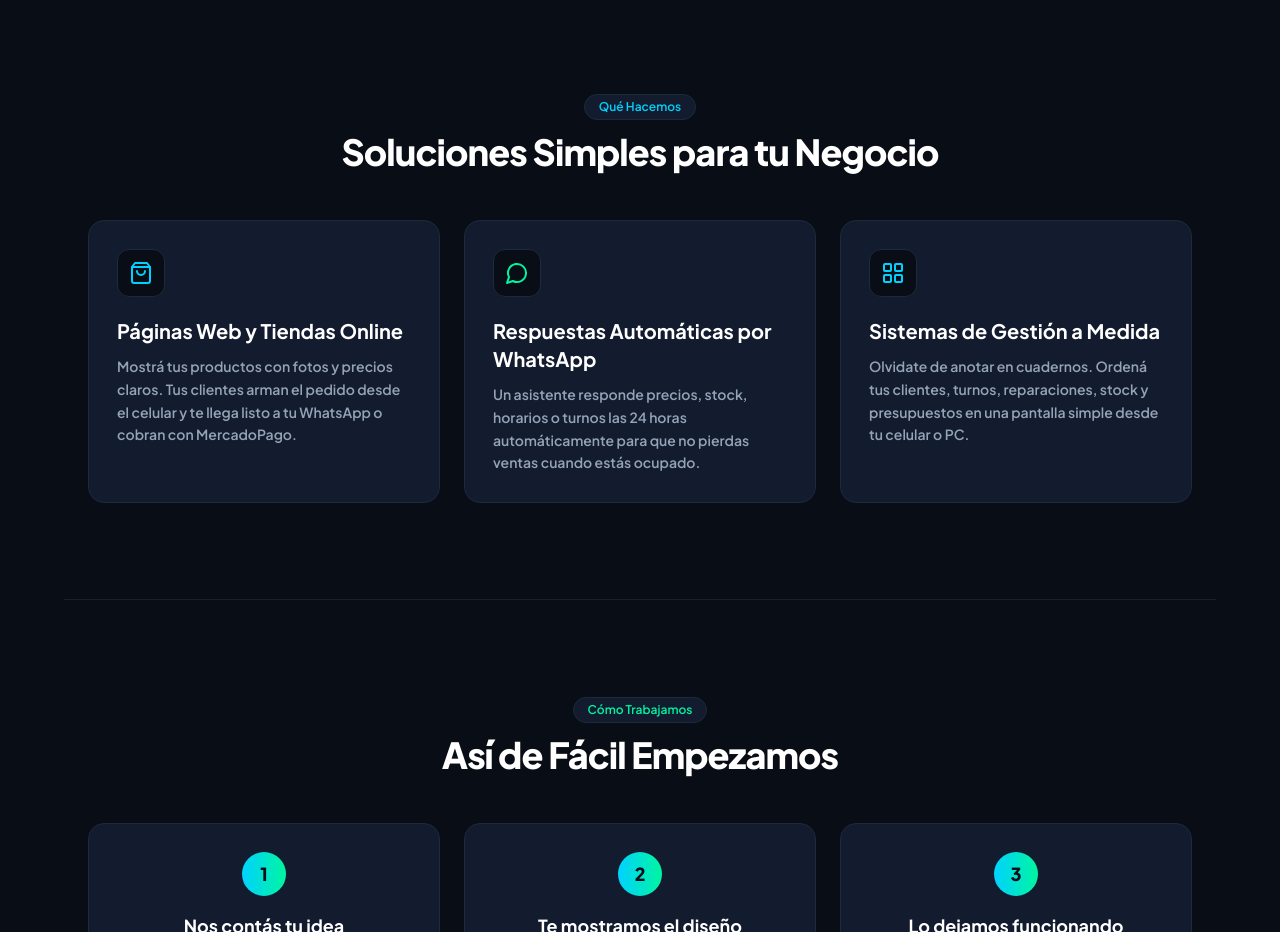
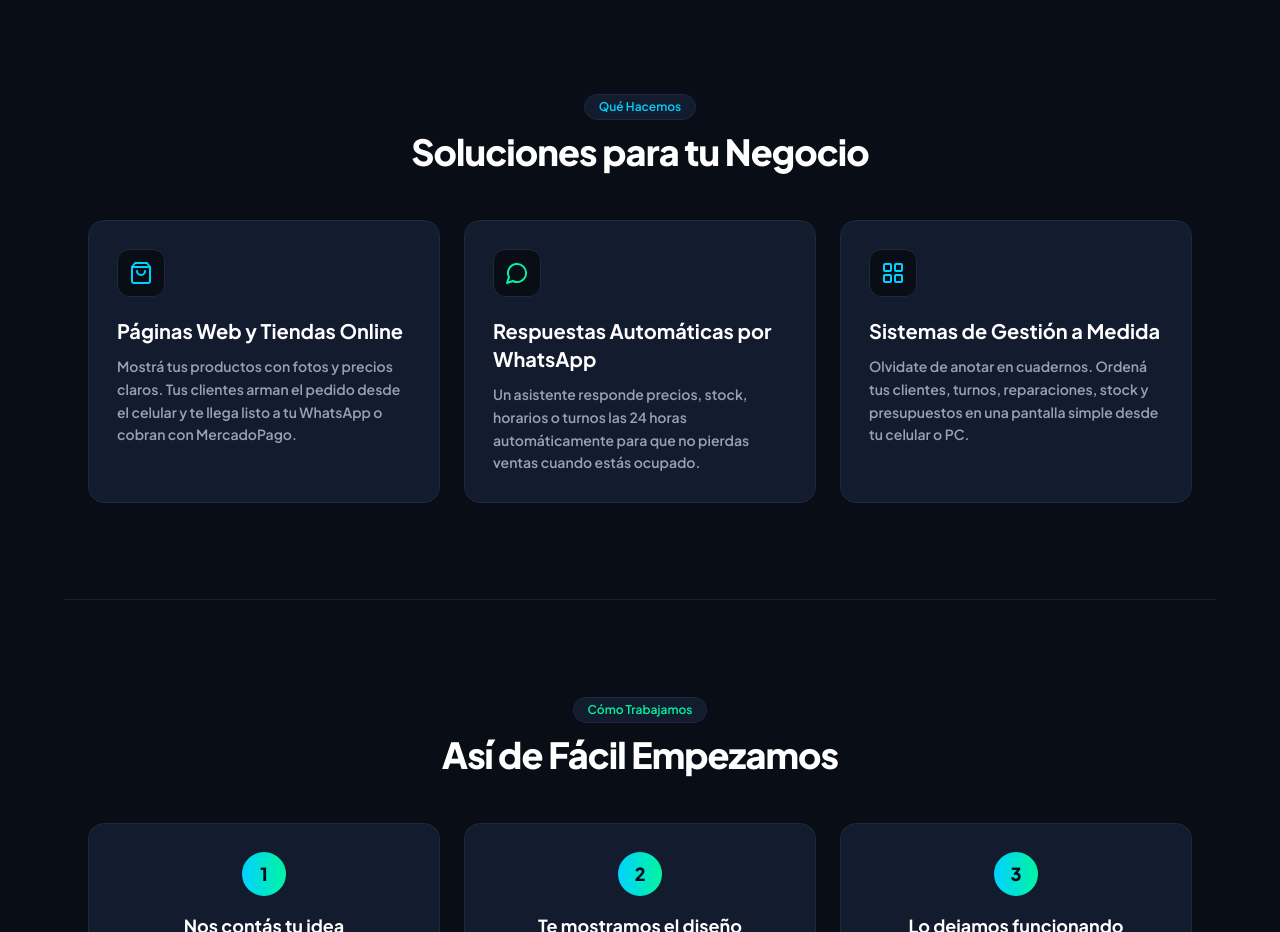
Before and after one commit to shurianlabs/Shurian-Labs, a Next.js app: page / in a window 1280 px wide. Shown: the part 2220-3152 px from the top of the page. Built offline with nearby package versions, Linux system fonts and the light colour scheme.

Commit message:
style: actualizar título a Soluciones para tu Negocio

```diff
--- a/components/ServicesBento.tsx
+++ b/components/ServicesBento.tsx
@@ -35,7 +35,7 @@ export default function ServicesBento() {
           Qué Hacemos
         </span>
         <h2 className="text-3xl sm:text-4xl font-extrabold text-white tracking-tight">
-          Soluciones Simples para tu Negocio
+          Soluciones para tu Negocio
         </h2>
       </div>
 
```
